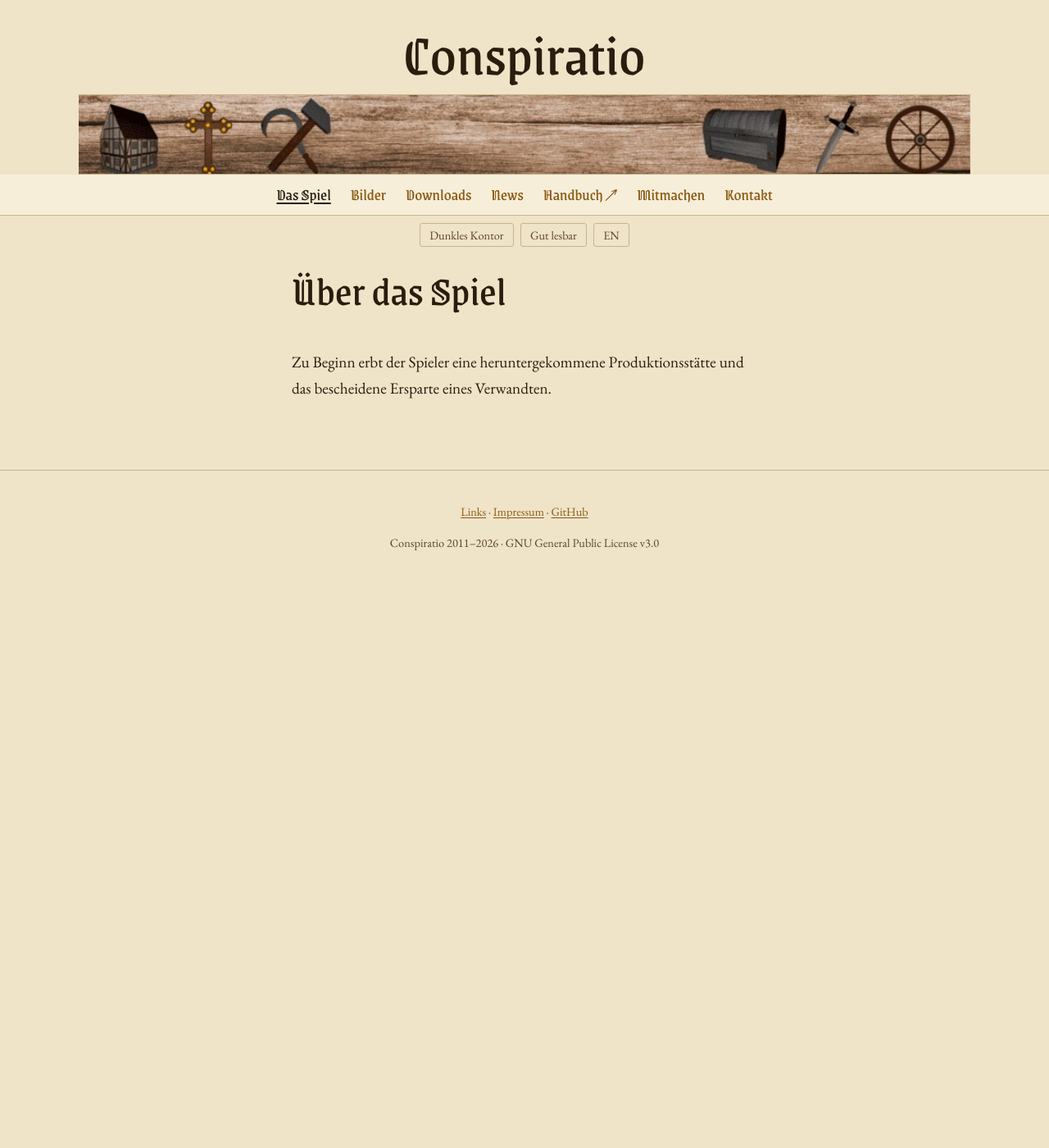
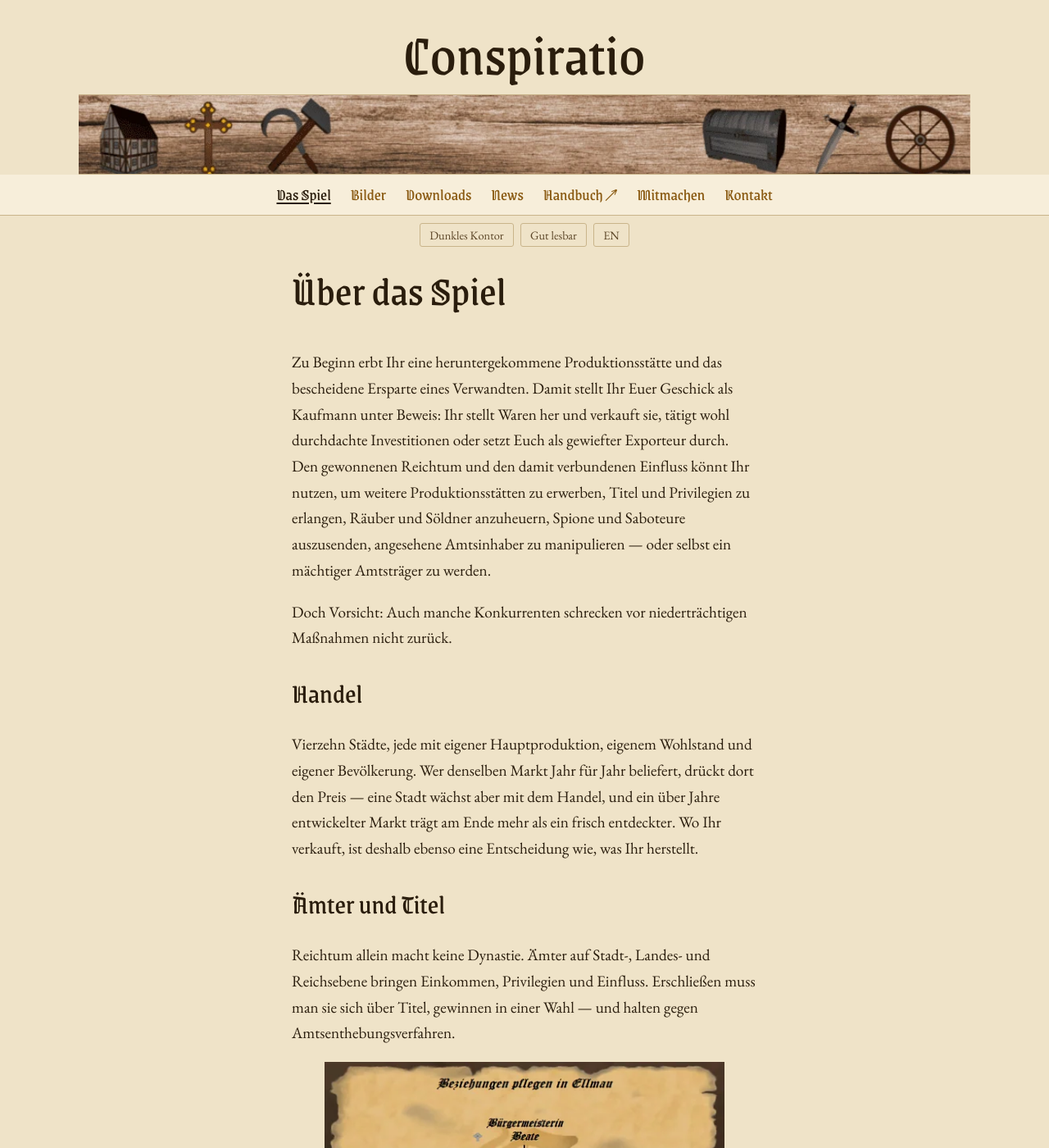
Before and after one commit to Conspiratio/conspiratio.github.io, a Jekyll site: the page built from spiel.md, in a window 1280 px wide and 1400 px high. Shown: the whole window at 82% size. Built offline with Jekyll 4.4.1, drawn with Linux system fonts in a browser that asks for light colours; some of the changed text lies outside the part shown.

Commit message:
Inhaltsseiten: Start, Spiel, Mitmachen, Kontakt, Links, Impressum, EN
Die Spielbeschreibung ist nach Handel, Ämtern, Intrigen und Dynastie gegliedert
statt ein Textblock zu sein, und die Ämtergrafiken sind zum ersten Mal
überhaupt verlinkt - sie lagen seit Jahren unbenutzt im Repo.

Neu sind eine englische Seite und ein Impressum. Letzteres trägt bewusst
auffällige Platzhalter (BITTE-AUSFUELLEN-NAME): Die Seite darf erst
veröffentlicht werden, wenn sie ausgefüllt ist.

Co-Authored-By: Claude Opus 5 <noreply@anthropic.com>

```diff
--- /dev/null
+++ b/_data/team.yml
@@ -0,0 +1,6 @@
+- name: Marco Berger (DerEinzehnte)
+  rolle: Gründung, ursprüngliche Projektleitung, Programmierung, Konzeption
+- name: Andreas Käfer (beetle)
+  rolle: Gründung, Grafik und Design, Konzeption, Homepage
+- name: Tobias (Sir Toby)
+  rolle: Derzeitige Projektleitung, Programmierung, Konzeption, Homepage
--- a/index.html
+++ b/index.html
@@ -1,4 +1,4 @@
 ---
-layout: seite
+layout: start
 title: Conspiratio
 ---
--- a/spiel.md
+++ b/spiel.md
@@ -1,7 +1,55 @@
 ---
 title: Über das Spiel
 permalink: /spiel/
+redirect_from:
+  - /geschichte.html
 ---
 
-Zu Beginn erbt der Spieler eine heruntergekommene Produktionsstätte und das bescheidene
-Ersparte eines Verwandten.
+Zu Beginn erbt Ihr eine heruntergekommene Produktionsstätte und das bescheidene Ersparte
+eines Verwandten. Damit stellt Ihr Euer Geschick als Kaufmann unter Beweis: Ihr stellt Waren
+her und verkauft sie, tätigt wohl durchdachte Investitionen oder setzt Euch als gewiefter
+Exporteur durch. Den gewonnenen Reichtum und den damit verbundenen Einfluss könnt Ihr nutzen,
+um weitere Produktionsstätten zu erwerben, Titel und Privilegien zu erlangen, Räuber und
+Söldner anzuheuern, Spione und Saboteure auszusenden, angesehene Amtsinhaber zu manipulieren
+— oder selbst ein mächtiger Amtsträger zu werden.
+
+Doch Vorsicht: Auch manche Konkurrenten schrecken vor niederträchtigen Maßnahmen nicht
+zurück.
+
+## Handel
+
+Vierzehn Städte, jede mit eigener Hauptproduktion, eigenem Wohlstand und eigener Bevölkerung.
+Wer denselben Markt Jahr für Jahr beliefert, drückt dort den Preis — eine Stadt wächst aber
+mit dem Handel, und ein über Jahre entwickelter Markt trägt am Ende mehr als ein frisch
+entdeckter. Wo Ihr verkauft, ist deshalb ebenso eine Entscheidung wie, was Ihr herstellt.
+
+## Ämter und Titel
+
+Reichtum allein macht keine Dynastie. Ämter auf Stadt-, Landes- und Reichsebene bringen
+Einkommen, Privilegien und Einfluss. Erschließen muss man sie sich über Titel, gewinnen in
+einer Wahl — und halten gegen Amtsenthebungsverfahren.
+
+<figure>
+  <img src="/assets/bilder/aemter-stadt-politisch.webp"
+       alt="Die politischen Stadtämter, vom Ratsherrn bis zum Bürgermeister"
+       width="500" height="309" loading="lazy">
+  <figcaption>Die politischen Ämter einer Stadt</figcaption>
+</figure>
+
+## Intrigen
+
+Spione und Saboteure, Bestechung, Erpressung, ein Duell mit dem Degen — und die Aussicht, für
+all das selbst vor Gericht zu stehen, wenn die Beweise reichen.
+
+## Die Dynastie
+
+Während die Jahre ins Land ziehen, müsst Ihr für Nachwuchs sorgen, einen Erben bestimmen und
+ein Testament hinterlassen, damit das angehäufte Vermögen am Ende nicht dem Erzbistum in den
+Schoß fällt. Habt Ihr das nötige Zeug dazu, in dieser Welt von geringer Moral eine
+fortbestehende Dynastie zu errichten?
+
+---
+
+Einzelheiten zu allen Regeln stehen im
+[Handbuch](https://conspiratio.github.io/Conspiratio.Wiki/); einen Eindruck geben die
+[Bilder](/bilder/).
```
Also changed, not shown: _data/links.yml (added, +23 -0 lines), _layouts/start.html (added, +20 -0 lines), bilder.md (added, +8 -0 lines), downloads.md (added, +8 -0 lines), en/index.md (added, +20 -0 lines), impressum.md (added, +31 -0 lines), kontakt.md (added, +19 -0 lines), links.md (added, +13 -0 lines), mitmachen.md (added, +29 -0 lines), werkzeug/pruefe_ausgabe.py (+36 -0 lines), assets/bilder/aemter-stadt-politisch.webp (added), assets/bilder/kontor-aufmacher.webp (added).
